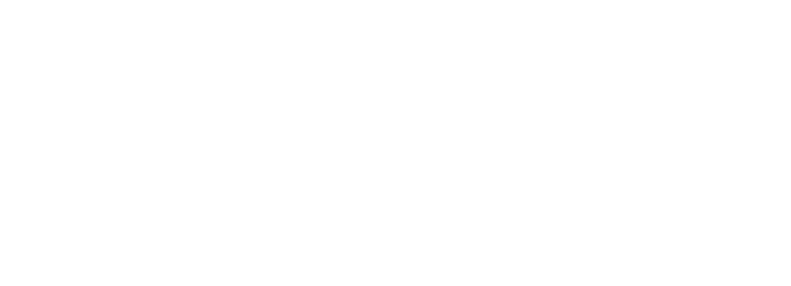
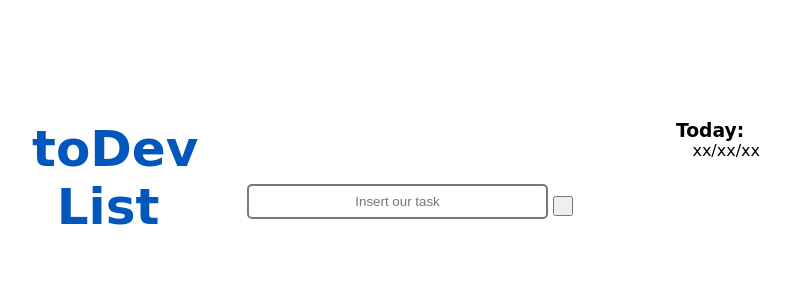
Before and after one commit to Sidneycarlinijr/Churrascometro, a plain HTML site: page toDevList/index.html in a window 1280 px wide. Shown: the whole page, without its empty margins (244-1035 px from the left). Drawn offline with Linux system fonts and the light colour scheme; a web font is replaced by a local one.

Commit message:
added menu + central container + initial design

```diff
--- a/toDevList/index.html
+++ b/toDevList/index.html
@@ -1,14 +1,34 @@
 <!DOCTYPE html>
 <html lang="pt">
 <head>
+    <title>toDev List</title>
     <meta charset="UTF-8">
     <meta http-equi="X-UA-Compatible" content="IE=edge">
     <meta name="viewport" content="width=device-width, initial-scale=1.0">
-    <title>toDev List</title>
     <link rel="stylesheet" href="style.css">
+    <link rel="preconnect" href="https://fonts.gstatic.com">
+    <link href="https://fonts.googleapis.com/css2?family=Baloo+Tammudu+2&display=swap" rel="stylesheet">
 </head>
 <body>
      <div id="container">
+         <div id="menu">
+            <h2 id="menuPrincipalText" class="blue-color">toDev List</h2>
+         </div>
+         <div id="toDoContainer">
+             <div id="todayContent">
+                <h3 id="todayText">Today: </h3>
+                <span id="todayTime">xx/xx/xx </span>
+            </div>
+            <div id="containerOfInputElements">
+                <div>
+                    <input type="text" id="inputTaskText" placeholder="Insert our task">
+                    <button id="inputButton"></button>
+                </div>
+            </div>
+         </div>
      </div>
 </body>
+<footer>
+    <!-- Rodapé com informações (Contato) -->
+</footer>
 </html>
--- a/toDevList/style.css
+++ b/toDevList/style.css
@@ -5,3 +5,81 @@ html{
     -o-background-size: cover;
     background-size: cover;
 }
+body{
+    font-family: 'Baloo Tammudu 2', cursive;
+}
+p{
+    padding: 0;
+}
+.blue-color{
+    color: #0257bc;
+}
+#container{
+    display: inline-block;
+    position: absolute;
+    margin: auto;
+    /* border: 1px solid red; */
+    width: 60%;
+    height: 600px;
+    top: 0; bottom: 0;
+    left: 0; right: 0;
+}
+
+#menu{
+    float: left;
+    background-color: white;
+
+    border-radius: 20px;
+    width: 25%;
+    height: 95%;
+}
+
+#menuPrincipalText{
+    margin: 0px;
+    padding: 20px;
+
+    text-align: center;
+    font-size: 50px;
+}
+
+#toDoContainer{
+    float: right;
+    background-color: white;
+    border-radius: 20px;
+
+    width: 73%;
+    height: 95%;
+}
+
+#todayContent{
+    width: 15%;
+    height: 25%;
+    float: right;
+    padding: 20px;
+}
+
+#todayText{
+    margin: 0px;
+    float: left;
+
+}
+
+#todayTime{
+    text-align: right;
+    float: right;
+}
+
+#inputTaskText{
+    text-align: center;
+    border: 2px solid #797979;
+    border-radius: 5px;
+
+    padding: 0.5rem;
+    width: 50%;
+    margin-top: 15%;
+    margin-left: 5%;
+}
+
+#inputButton{
+    padding: 0.5rem;
+}
```
